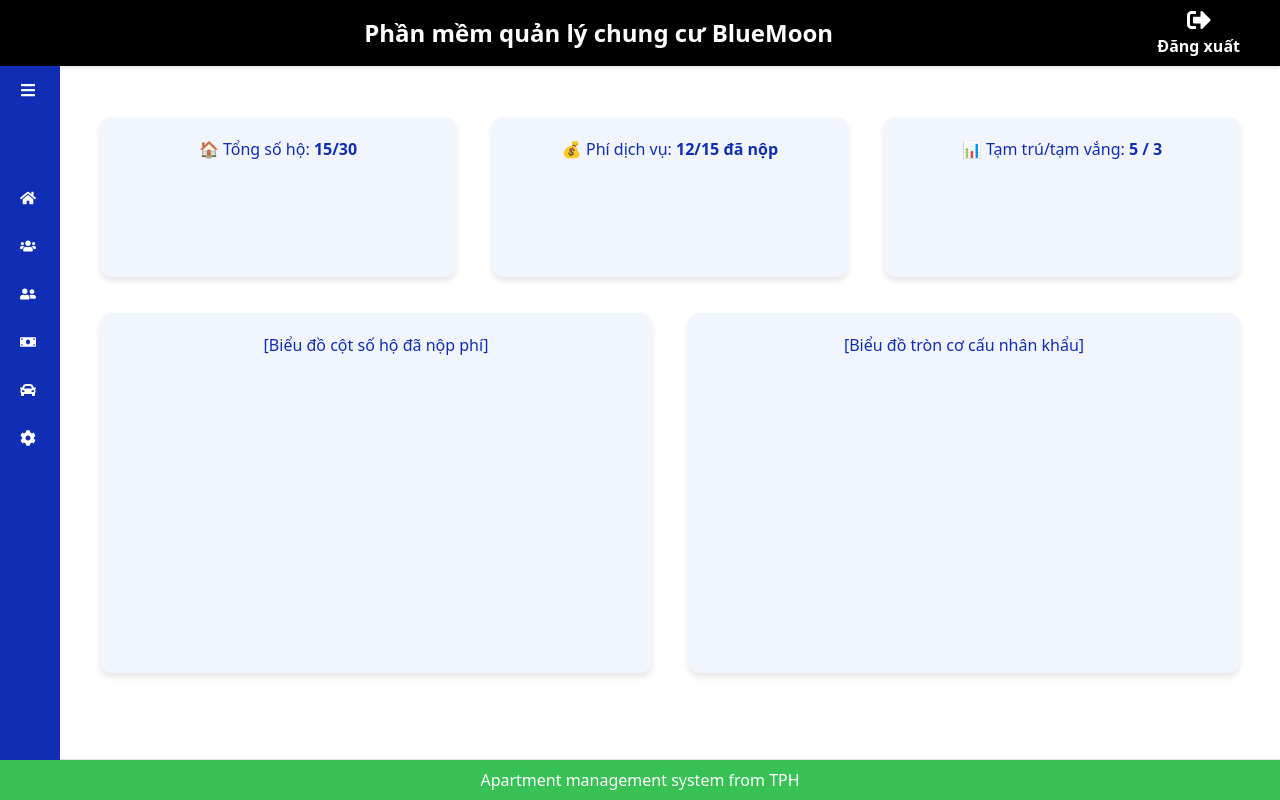
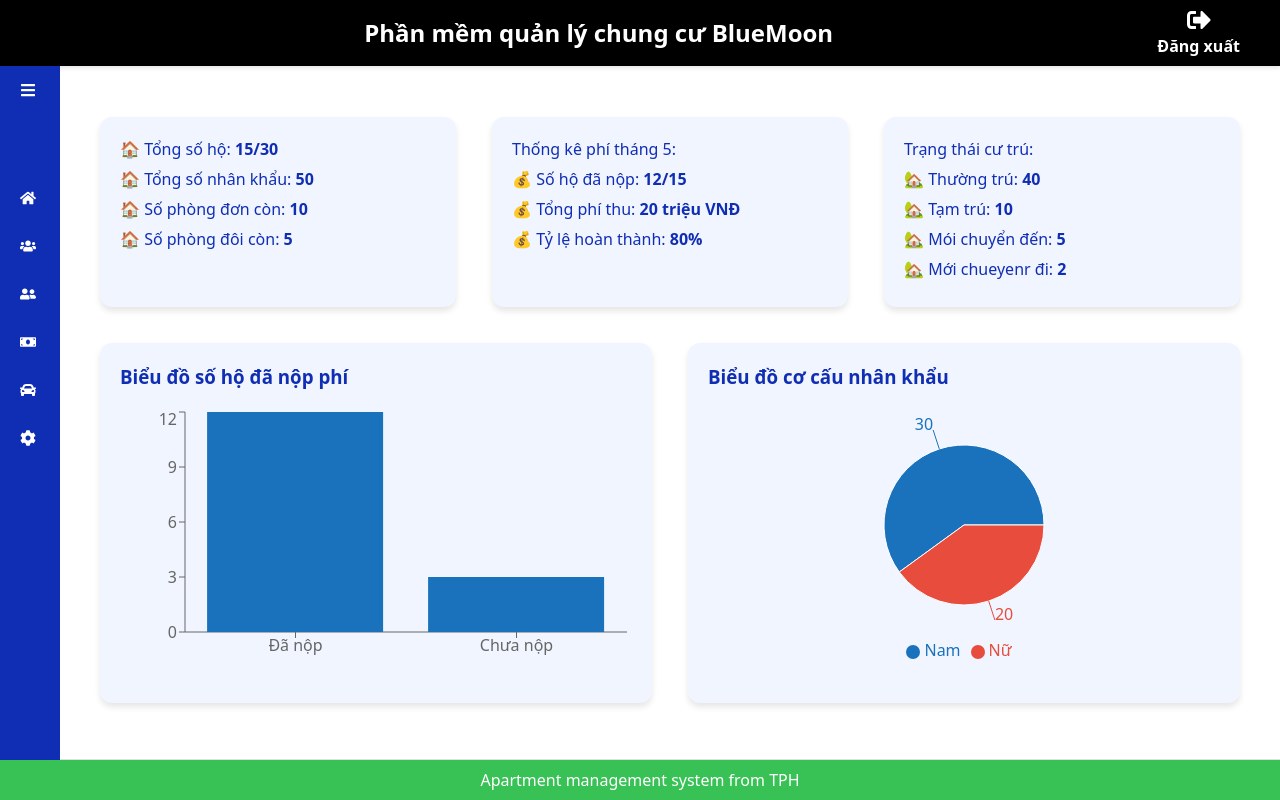
Before and after one commit to nmtun/project_IT3180_nhom_10, a React (Vite) app in the folder front-end/: page /home in a window 1280 px wide. Built offline with nearby package versions, Linux system fonts and the light colour scheme.

Commit message:
update home page

```diff
--- a/front-end/package.json
+++ b/front-end/package.json
@@ -14,7 +14,8 @@
     "react": "^19.0.0",
     "react-dom": "^19.0.0",
     "react-icons": "^5.5.0",
-    "react-router-dom": "^7.6.0"
+    "react-router-dom": "^7.6.0",
+    "recharts": "^2.15.3"
   },
   "devDependencies": {
     "@eslint/js": "^9.21.0",
--- a/front-end/src/pages/Home.jsx
+++ b/front-end/src/pages/Home.jsx
@@ -3,6 +3,19 @@ import '../styles/Home.css';
 import Header from '../components/Header';
 import Navbar from '../components/Navbar';
 import Sidebar from '../components/Sidebar';
+import { BarChart, Bar, XAxis, YAxis, Tooltip, ResponsiveContainer, PieChart, Pie, Cell, Legend } from 'recharts';
+
+const dataBar = [
+  { name: 'Đã nộp', value: 12 },
+  { name: 'Chưa nộp', value: 3 },
+];
+
+const dataPie = [
+  { name: 'Nam', value: 30 },
+  { name: 'Nữ', value: 20 },
+];
+
+const COLORS = ['#1972bb', '#e74c3c'];
 
 const Home = () => {
   // Khởi tạo state open từ localStorage
@@ -25,15 +38,61 @@ const Home = () => {
           <div className="dashboard">
             {/* Hàng trên - 3 khối nhỏ */}
             <div className="dashboard-top">
-              <div className="card small-card">🏠 Tổng số hộ: <strong>15/30</strong></div>
-              <div className="card small-card">💰 Phí dịch vụ: <strong>12/15 đã nộp</strong></div>
-              <div className="card small-card">📊 Tạm trú/tạm vắng: <strong>5 / 3</strong></div>
+              <div className="card small-card">
+                <span className="card-title">🏠 Tổng số hộ: <strong>15/30</strong></span>
+                <span className="card-title">🏠 Tổng số nhân khẩu: <strong>50</strong></span>
+                <span className="card-title">🏠 Số phòng đơn còn: <strong>10</strong></span>
+                <span className="card-title">🏠 Số phòng đôi còn: <strong>5</strong></span>
+              </div>
+              <div className="card small-card">
+                <span className="card-title">Thống kê phí tháng 5:</span>
+                <span className="card-title">💰 Số hộ đã nộp: <strong>12/15</strong></span>
+                <span className="card-title">💰 Tổng phí thu: <strong>20 triệu VNĐ</strong></span>
+                <span className="card-title">💰 Tỷ lệ hoàn thành: <strong>80%</strong></span>
+              </div>
+              <div className="card small-card">
+                <span className="card-title">Trạng thái cư trú:</span>
+                <span className="card-title">🏡 Thường trú: <strong>40</strong></span>
+                <span className="card-title">🏡 Tạm trú: <strong>10</strong></span>
+                <span className="card-title">🏡 Mói chuyển đến: <strong>5</strong></span>
+                <span className="card-title">🏡 Mới chueyenr đi: <strong>2</strong></span>
+              </div>
             </div>
-
             {/* Hàng dưới - 2 khối biểu đồ lớn */}
             <div className="dashboard-bottom">
-              <div className="card large-card">[Biểu đồ cột số hộ đã nộp phí]</div>
-              <div className="card large-card">[Biểu đồ tròn cơ cấu nhân khẩu]</div>
+              <div className="card large-card">
+                <h3 style={{marginBottom: 16}}>Biểu đồ số hộ đã nộp phí</h3>
+                <ResponsiveContainer width="100%" height={260}>
+                  <BarChart data={dataBar}>
+                    <XAxis dataKey="name" />
+                    <YAxis allowDecimals={false} />
+                    <Tooltip />
+                    <Bar dataKey="value" fill="#1972bb" />
+                  </BarChart>
+                </ResponsiveContainer>
+              </div>
+              <div className="card large-card">
+                <h3 style={{marginBottom: 16}}>Biểu đồ cơ cấu nhân khẩu</h3>
+                <ResponsiveContainer width="100%" height={260}>
+                  <PieChart>
+                    <Pie
+                      data={dataPie}
+                      dataKey="value"
+                      nameKey="name"
+                      cx="50%"
+                      cy="50%"
+                      outerRadius={80}
+                      label
+                    >
+                      {dataPie.map((entry, index) => (
+                        <Cell key={`cell-${index}`} fill={COLORS[index % COLORS.length]} />
+                      ))}
+                    </Pie>
+                    <Legend />
+                    <Tooltip />
+                  </PieChart>
+                </ResponsiveContainer>
+              </div>
             </div>
           </div>
         </div>
--- a/front-end/src/styles/Home.css
+++ b/front-end/src/styles/Home.css
@@ -84,7 +84,6 @@ html, body {
   box-shadow: 0 4px 6px rgba(0,0,0,0.1);
   color: #102eb4;
   font-weight: 500;
-  text-align: center;
   flex: 1 1 calc((100% - 72px) / 3); /* Tự co giãn, tính theo khoảng trắng giữa các khối */
   box-sizing: border-box;
   transition: all 0.3s ease;
@@ -98,3 +97,8 @@ html, body {
 .large-card {
   min-height: 360px;
 }
+
+.card.small-card span {
+  display: block;
+  margin-bottom: 6px;
+}
```
Also changed, not shown: 1 other file (tests, documents, lock files or other folders).
